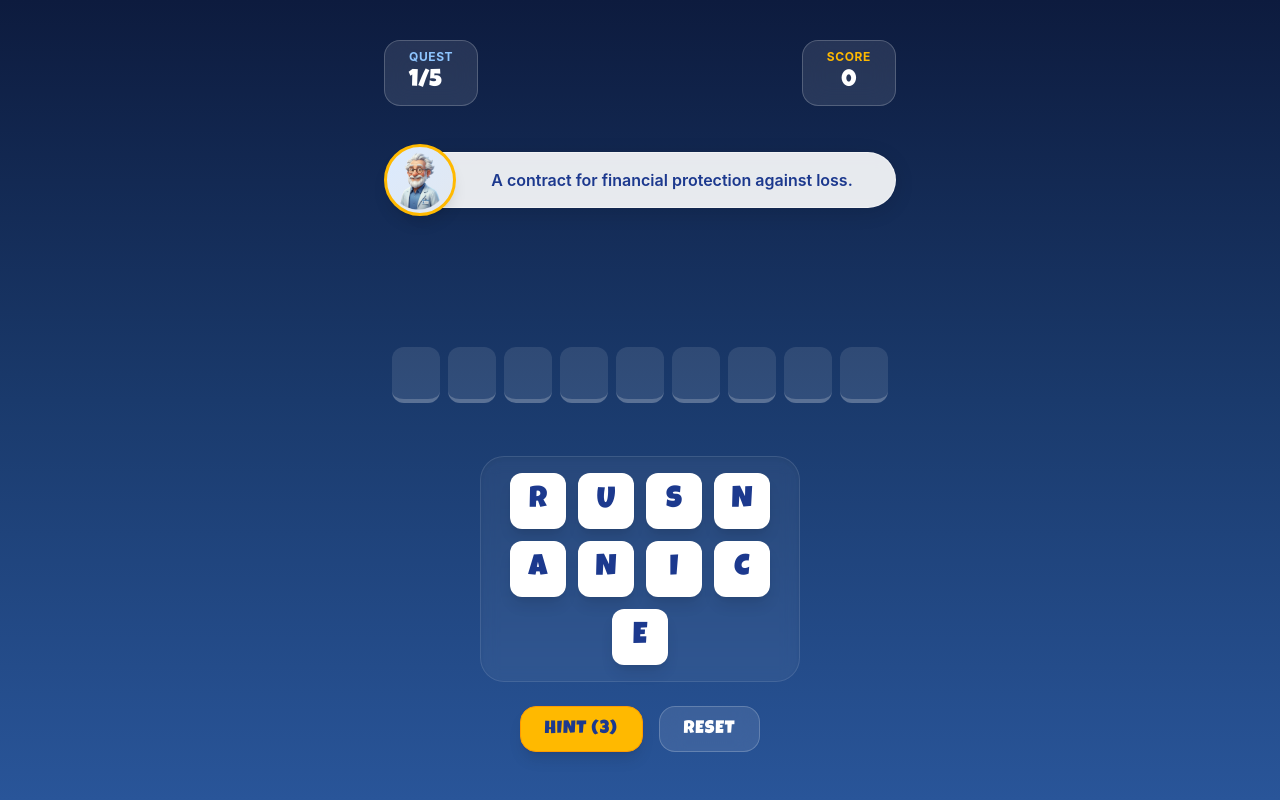
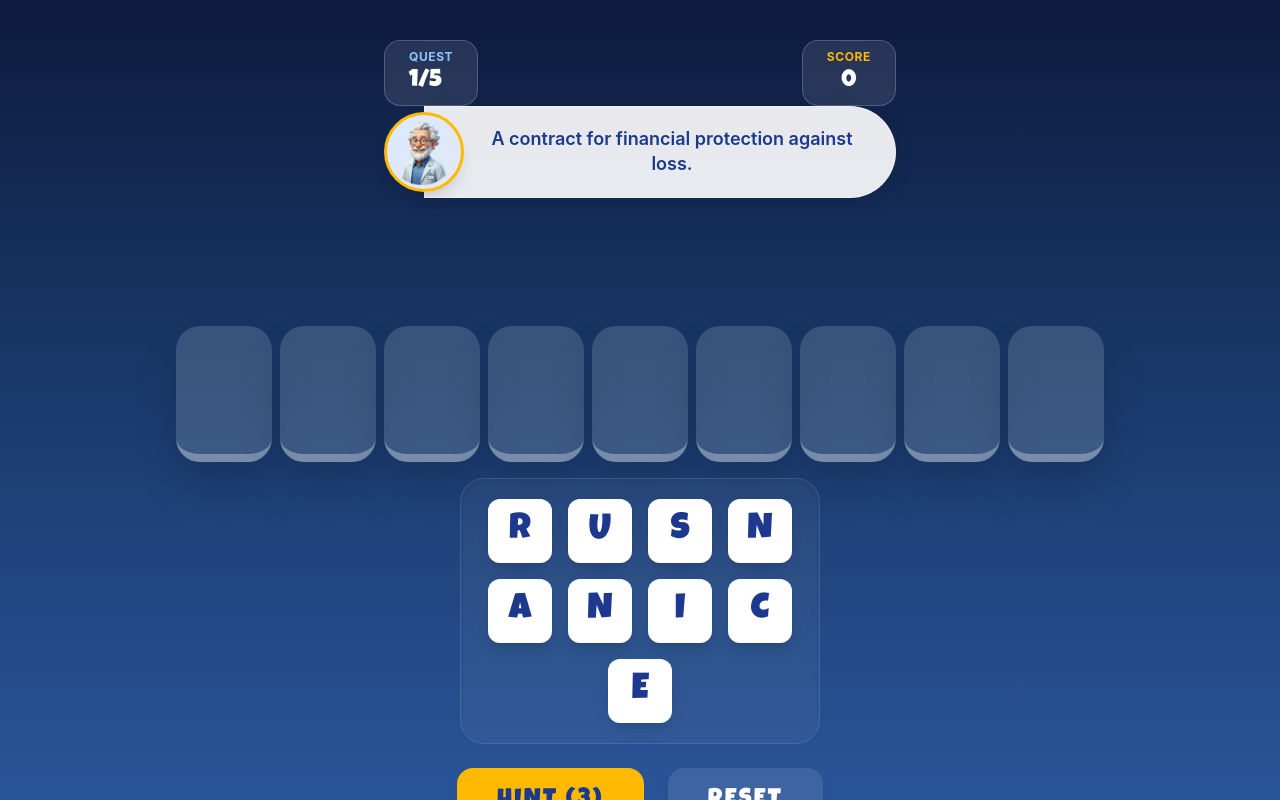
Before and after one commit to Jayesh033/Scramble-Words, a React (Vite) app: page / in a window 1280 px wide. Both pictures are taken after a click on the button "START QUEST". Built offline with nearby package versions, Linux system fonts and the light colour scheme.

Commit message:
gamescreen-fix

```diff
--- a/src/components/GameScreen.jsx
+++ b/src/components/GameScreen.jsx
@@ -195,7 +195,7 @@ export default function GameScreen({ onEnd }) {
                 animate={{ opacity: 1, y: 0 }}
                 key={`hint-pill-${wordIndex}`}
             >
-                <div className="shrink-0 w-12 h-12 sm:w-[4.5rem] sm:h-[4.5rem] rounded-full overflow-hidden border-[3px] border-amber-400 bg-gradient-to-br from-blue-100 to-slate-200 shadow-lg z-10 relative">
+                <div className="shrink-0 w-14 h-14 sm:w-20 sm:h-20 rounded-full overflow-hidden border-[3px] border-amber-400 bg-gradient-to-br from-blue-100 to-slate-200 shadow-lg z-10 relative">
                     <img
                         src={expertImg}
                         alt="Expert character"
@@ -203,15 +203,15 @@ export default function GameScreen({ onEnd }) {
                     />
                 </div>
 
-                <div className="flex-1 -ml-6 sm:-ml-10 bg-white/90 backdrop-blur-sm rounded-r-full rounded-l-[2rem] py-2 pl-10 pr-4 sm:pl-14 sm:pr-6 sm:py-4 shadow-[0_4px_20px_rgba(0,0,0,0.12)] border border-white/40">
-                    <p className="text-blue-900 font-semibold text-xs sm:text-base leading-tight sm:leading-snug text-center">
+                <div className="flex-1 -ml-6 sm:-ml-10 bg-white/90 backdrop-blur-sm rounded-r-full rounded-l-[2rem] py-3 pl-10 pr-5 sm:pl-14 sm:pr-8 sm:py-5 shadow-[0_4px_20px_rgba(0,0,0,0.12)] border border-white/40">
+                    <p className="text-blue-900 font-semibold text-xs sm:text-lg leading-tight sm:leading-snug text-center">
                         {currentWordObj.hint}
                     </p>
                 </div>
             </motion.div>
 
             {/* Success / Error Message / Reveal Pop */}
-            <div className="h-10 sm:h-14 flex items-center justify-center shrink-0">
+            <div className="h-20 sm:h-32 flex items-center justify-center shrink-0">
                 <AnimatePresence mode="wait">
                     {message && (
                         <motion.div
@@ -233,9 +233,15 @@ export default function GameScreen({ onEnd }) {
                             initial={{ scale: 0.8, opacity: 0 }}
                             animate={{ scale: 1, opacity: 1 }}
                             exit={{ scale: 0.8, opacity: 0 }}
-                            className="z-50 bg-amber-500 text-blue-900 px-6 py-2 sm:px-8 sm:py-3 rounded-2xl font-game text-lg sm:text-2xl shadow-[0_0_25px_rgba(245,158,11,0.5)] border-2 border-amber-300"
+                            className="z-50 bg-amber-500 text-blue-900 px-6 py-3 sm:px-10 sm:py-5 rounded-3xl font-game flex flex-col items-center gap-2 shadow-[0_0_40px_rgba(245,158,11,0.6)] border-2 border-amber-300 max-w-[90%]"
                         >
-                            Correct: <span className="text-white tracking-widest">{currentWordObj.word}</span>
+                            <span className="text-sm sm:text-lg uppercase tracking-widest text-blue-900/60 font-bold">Try Exhausted</span>
+                            <div className="text-xl sm:text-3xl flex flex-col items-center">
+                                <span className="text-white tracking-[0.2em] font-game mb-2">{currentWordObj.word}</span>
+                                <p className="text-xs sm:text-base text-blue-900 font-semibold text-center italic leading-tight">
+                                    "{currentWordObj.hint}"
+                                </p>
+                            </div>
                         </motion.div>
                     )}
                 </AnimatePresence>
@@ -248,17 +254,17 @@ export default function GameScreen({ onEnd }) {
                         key={`${wordIndex}-${i}`}
                         data-box-index={i}
                         onClick={() => handleRemoveLetter(i)}
-                        className={`w-9 h-11 sm:w-12 sm:h-14 rounded-xl border-b-4 bg-white/10 border-white/20 flex items-center justify-center transition-all duration-300
-                            ${placed ? 'cursor-pointer hover:bg-white/20' : ''}
+                        className={`w-16 h-20 sm:w-24 sm:h-34 rounded-3xl transition-all duration-300 flex items-center justify-center bg-white/15 border-b-[8px] border-white/30 shadow-2xl
+                            ${placed ? 'cursor-pointer hover:bg-white/25' : 'bg-white/10'}
                             ${isError ? 'animate-shake border-rose-500 bg-rose-500/10' : ''}
-                            ${(isTransitioning && !isError) ? 'border-emerald-500 bg-emerald-500/20 success-glow scale-105' : ''}
+                            ${(isTransitioning && !isError) ? 'border-amber-400 bg-amber-400/20 success-glow scale-105' : ''}
                         `}
                     >
                         {(placed || isTransitioning) && (
                             <motion.span
                                 initial={{ scale: 0 }}
                                 animate={{ scale: 1 }}
-                                className="text-white font-game text-xl sm:text-2xl pointer-events-none"
+                                className="text-white font-game text-5xl sm:text-7xl pointer-events-none drop-shadow-xl"
                             >
                                 {isTransitioning ? (currentWordObj.word[i]) : placed.char}
                             </motion.span>
@@ -275,10 +281,10 @@ export default function GameScreen({ onEnd }) {
                     onLetterSelect={handleLetterPlace}
                 />
 
-                <div className="flex gap-3 sm:gap-4 pb-2 sm:pb-0">
+                <div className="flex gap-4 sm:gap-6 pb-2 sm:pb-0">
                     <motion.button
                         onClick={handleHint}
-                        className="bg-amber-400 backdrop-blur-md px-4 py-1.5 sm:px-6 sm:py-2 rounded-2xl border border-amber-500 text-blue-900 font-game text-base sm:text-lg uppercase tracking-wider hover:bg-amber-300 transition-all shadow-lg"
+                        className="bg-amber-400 backdrop-blur-md px-5 py-2 sm:px-10 sm:py-4 rounded-2xl border-b-4 border-amber-600 text-blue-900 font-game text-lg sm:text-2xl uppercase tracking-widest hover:bg-amber-300 transition-all shadow-xl"
                         whileHover={{ scale: 1.05 }}
                         whileTap={{ scale: 0.95 }}
                     >
@@ -287,7 +293,7 @@ export default function GameScreen({ onEnd }) {
 
                     <motion.button
                         onClick={handleReset}
-                        className="bg-white/10 backdrop-blur-md px-4 py-1.5 sm:px-6 sm:py-2 rounded-2xl border border-white/20 text-white font-game text-base sm:text-lg uppercase tracking-wider hover:bg-white/20 transition-all"
+                        className="bg-white/10 backdrop-blur-md px-5 py-2 sm:px-10 sm:py-4 rounded-2xl border-b-4 border-white/20 text-white font-game text-lg sm:text-2xl uppercase tracking-widest hover:bg-white/20 transition-all shadow-lg"
                         whileHover={{ scale: 1.05 }}
                         whileTap={{ scale: 0.95 }}
                     >
@@ -305,14 +311,14 @@ export default function GameScreen({ onEnd }) {
                     40%, 60% { transform: translate3d(4px, 0, 0); }
                 }
                 .success-glow {
-                    animation: success-pulse 1s infinite alternate;
-                    box-shadow: 0 0 25px rgba(16, 185, 129, 0.8), inset 0 0 15px rgba(16, 185, 129, 0.4);
-                    border-color: #10b981 !important;
-                    background: rgba(16, 185, 129, 0.15);
+                    animation: success-pulse 1.2s infinite alternate ease-in-out;
+                    box-shadow: 0 0 15px rgba(245, 158, 11, 0.5), inset 0 0 10px rgba(245, 158, 11, 0.3);
+                    border-color: #f59e0b !important;
+                    background: rgba(245, 158, 11, 0.1);
                 }
                 @keyframes success-pulse {
-                    from { box-shadow: 0 0 15px rgba(16, 185, 129, 0.5), inset 0 0 10px rgba(16, 185, 129, 0.3); transform: scale(1.05); }
-                    to { box-shadow: 0 0 35px rgba(16, 185, 129, 1), inset 0 0 20px rgba(16, 185, 129, 0.5); transform: scale(1.08); }
+                    from { box-shadow: 0 0 8px rgba(245, 158, 11, 0.3), inset 0 0 5px rgba(245, 158, 11, 0.2); transform: scale(1.02); }
+                    to { box-shadow: 0 0 18px rgba(245, 158, 11, 0.6), inset 0 0 12px rgba(245, 158, 11, 0.4); transform: scale(1.05); }
                 }
             `}</style>
         </div>
--- a/src/components/WordLinker.jsx
+++ b/src/components/WordLinker.jsx
@@ -2,12 +2,12 @@ import { motion } from "framer-motion";
 
 export default function WordLinker({ letters, usedIndices, onLetterSelect }) {
     return (
-        <div className="relative w-full max-w-[320px] min-h-[120px] flex flex-wrap justify-center gap-2 sm:gap-3 p-3 sm:p-4 bg-white/5 rounded-3xl backdrop-blur-sm border border-white/10 shadow-inner select-none">
+        <div className="relative w-full max-w-[360px] min-h-[140px] flex flex-wrap justify-center gap-3 sm:gap-4 p-4 sm:p-5 bg-white/5 rounded-3xl backdrop-blur-sm border border-white/10 shadow-inner select-none">
             {letters.map((char, i) => {
                 const isUsed = usedIndices.includes(i);
 
                 return (
-                    <div key={`bank-${i}`} className="relative w-11 h-11 sm:w-14 sm:h-14">
+                    <div key={`bank-${i}`} className="relative w-14 h-14 sm:w-16 sm:h-16">
                         {!isUsed && (
                             <motion.div
                                 layout
@@ -34,7 +34,7 @@ export default function WordLinker({ letters, usedIndices, onLetterSelect }) {
                                 whileHover={{ scale: 1.05, zIndex: 30 }}
                                 whileTap={{ scale: 0.95, zIndex: 30 }}
                                 whileDrag={{ scale: 1.1, zIndex: 50 }}
-                                className="w-11 h-11 sm:w-14 sm:h-14 bg-white rounded-xl flex items-center justify-center font-game text-2xl sm:text-3xl text-blue-900 shadow-lg cursor-pointer z-20 transition-colors"
+                                className="w-14 h-14 sm:w-16 sm:h-16 bg-white rounded-xl flex items-center justify-center font-game text-3xl sm:text-4xl text-blue-900 shadow-lg cursor-pointer z-20 transition-colors"
                                 initial={{ scale: 0 }}
                                 animate={{ scale: 1 }}
                             >
@@ -42,7 +42,7 @@ export default function WordLinker({ letters, usedIndices, onLetterSelect }) {
                             </motion.div>
                         )}
                         {/* Placeholder for the letter to keep layout stable */}
-                        <div className="absolute inset-0 bg-black/20 rounded-xl border-2 border-dashed border-white/10 -z-10" />
+                        <div className="absolute inset-0 bg-white/10 rounded-xl border-b-4 border-white/20 shadow-inner -z-10" />
                     </div>
                 );
             })}
```
